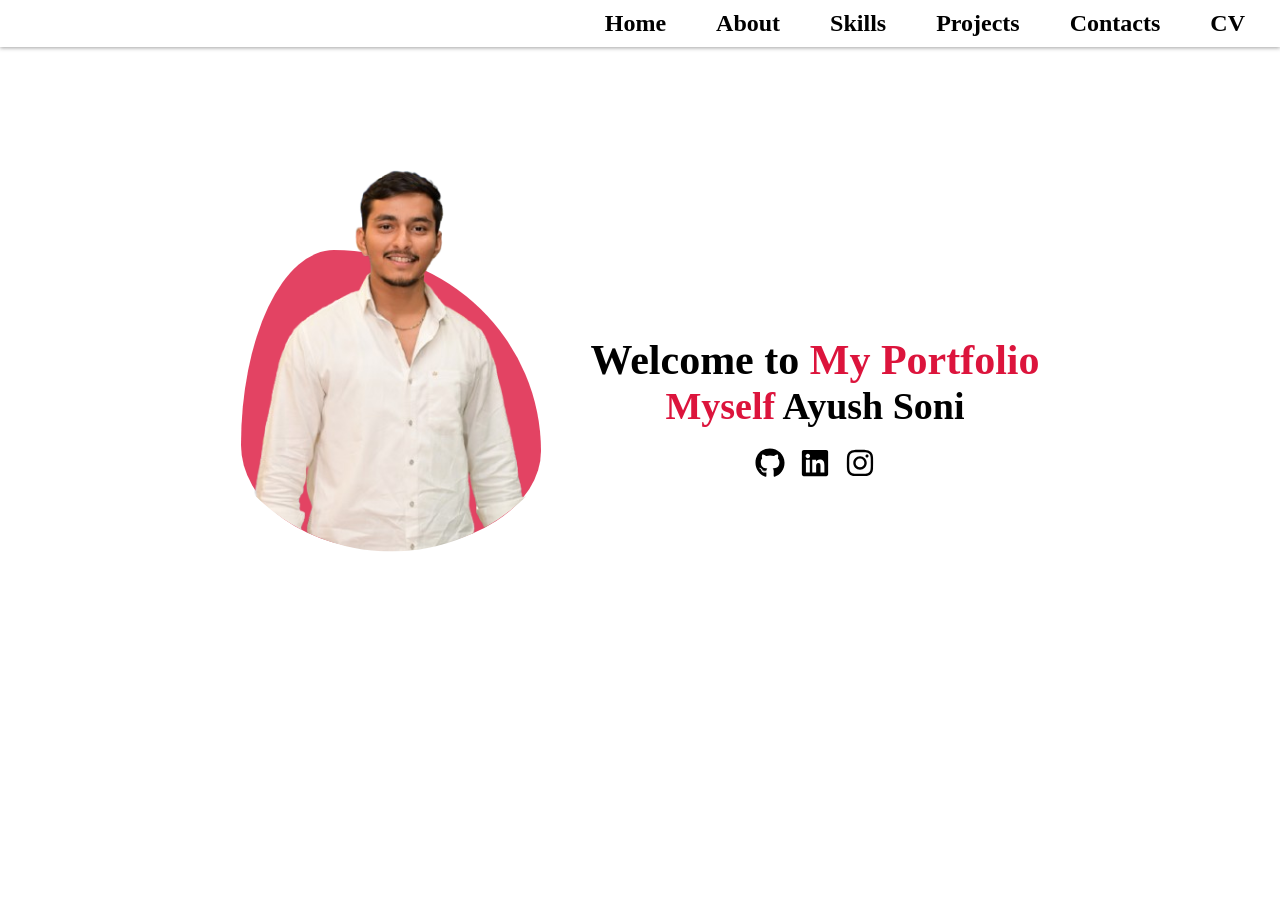
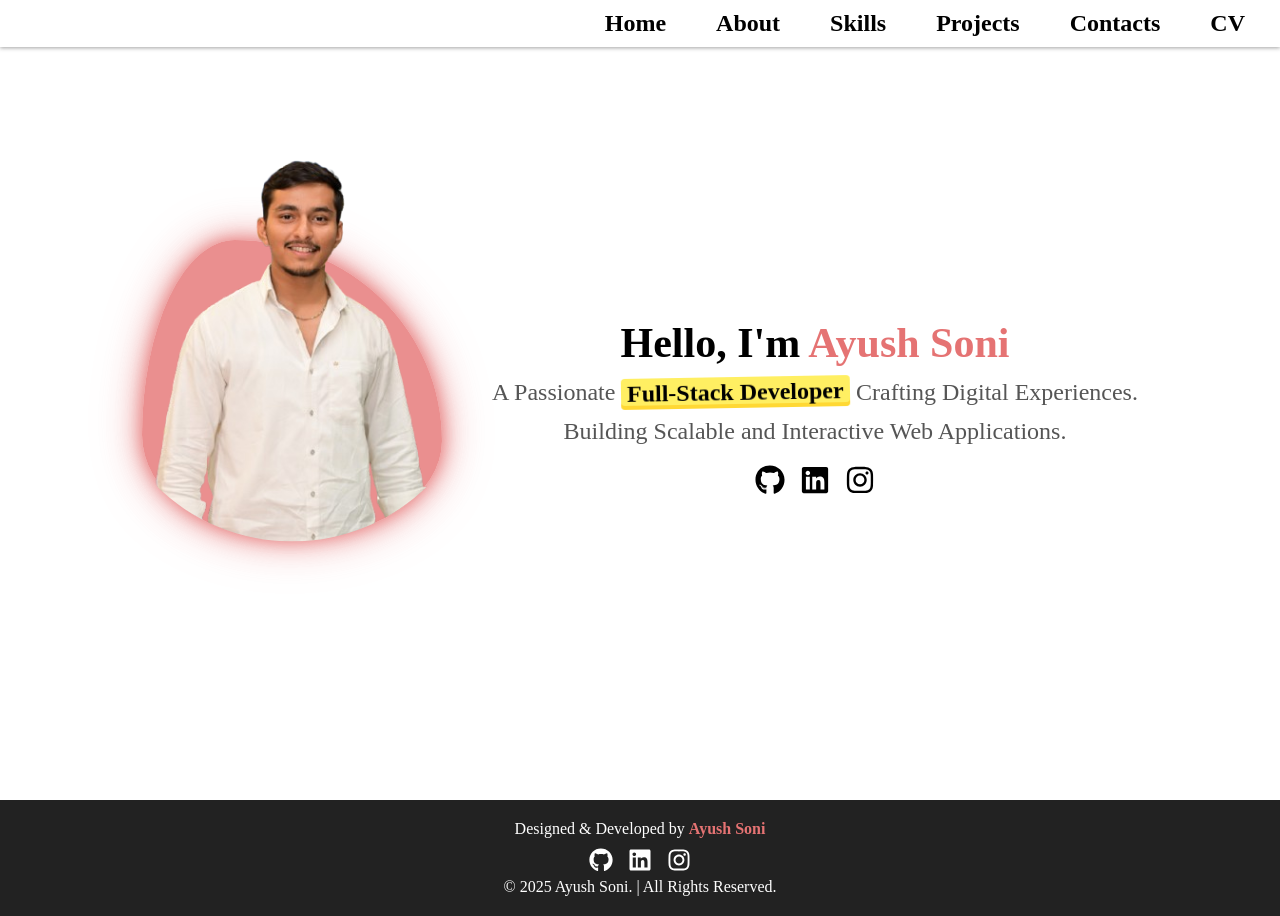
Before and after one commit to ayushsoni155/Portfolio, a React (Create React App) app: page / in a window 1280 px wide. Before the commit the page ends 800 px from the top, so only its background shows below. Built offline with nearby package versions, Linux system fonts and the light colour scheme; a web font is replaced by a local one.

Commit message:
Add files via upload

```diff
--- a/src/App.js
+++ b/src/App.js
@@ -1,6 +1,7 @@
 import { BrowserRouter as Router, Route, Routes } from "react-router-dom";
 import Header from "./components/jsx/Header";
 import LandingPage from "./components/jsx/LandingPage";
+import Footer from "./components/jsx/Footer";
 
 const App = () => {
   return (
@@ -9,6 +10,7 @@ const App = () => {
           <Routes>
             <Route path="/" element={<LandingPage/>} />
           </Routes>
+          <Footer/>
         </Router>
   );
 };
--- /dev/null
+++ b/src/components/css/Footer.css
@@ -0,0 +1,63 @@
+/* Footer Styling */
+.footer {
+    background: #222;
+    color: white;
+    text-align: center;
+    padding: 20px;
+    position: relative;
+    bottom: 0;
+    width: 100%;
+    font-size: 16px;
+    transition: all 0.5s ease-in-out;
+}
+.FooterName{
+    font-weight: bold;
+    color:  #E57373;
+}
+/* Footer Icons */
+.footerIcons {
+    margin-top: 10px;
+    display: flex;
+    justify-content: center;
+    gap: 15px;
+}
+
+.footerIcons a {
+    color: white;
+    font-size: 24px;
+    transition: transform 0.3s ease, color 0.3s ease;
+}
+
+.footerIcons a:hover {
+    transform: scale(1.2);
+    color: crimson;
+}
+
+/* Smooth Entrance Animation */
+.fadeIn {
+    opacity: 0;
+    animation: fadeInAnim 1s ease-in-out forwards;
+}
+
+@keyframes fadeInAnim {
+    from {
+        opacity: 0;
+        transform: translateY(10px);
+    }
+    to {
+        opacity: 1;
+        transform: translateY(0);
+    }
+}
+
+/* Responsive Design */
+@media screen and (max-width: 600px) {
+    .footer {
+        font-size: 14px;
+        padding: 15px;
+    }
+
+    .footerIcons a {
+        font-size: 20px;
+    }
+}
--- a/src/components/css/Header.css
+++ b/src/components/css/Header.css
@@ -4,7 +4,7 @@ header {
   width: 100%;
   top: 0;
   z-index:9999;
-  /* background-color:white; */
+  background-color:white;
   color: rgb(24, 24, 24);
   /* border-bottom: 1px solid crimson; */
   box-shadow: 0px 1px 4px rgba(24, 24, 24, 0.4);
@@ -108,7 +108,7 @@ header {
   height: 100%;
   width: 100%;
   /* background-color: #4d97e1; */
-  background-color: rgb(217, 40, 67);
+  background-color: #F28E8E;
 
   color: white;
   transition: 0.3s ease-in-out;
@@ -149,7 +149,7 @@ header {
   color: rgba(220, 20, 60, 0.6);
 } */
 .side-nav ul li a {
-  color: rgb(24, 24, 24);
+  color: white;
   text-decoration: none;
   font-size: 34px;
   font-weight: bold;
@@ -167,13 +167,13 @@ header {
   bottom: 0;
   width: 0%; /* Hidden by default */
   height: 3px;
-  background-color:  white; /* Crimson */
+  background-color: rgb(24, 24, 24); /* Crimson */
   transition: width 0.3s ease-in-out;
 }
 
 .side-nav ul li a:hover {
   /* color: crimson; */
-     color: white
+     color:rgb(24, 24, 24);
 }
 
 .side-nav ul li a:hover::after {
--- a/src/components/css/LandingPage.css
+++ b/src/components/css/LandingPage.css
@@ -9,6 +9,57 @@
     text-align: center;
     background: white;
     padding: 20px;
+    transition: all 0.5s ease-in-out;
+}
+/* Highlighter Pen Effect */
+/* .highlight {
+    font-weight: bold;
+    color: black;
+    background: linear-gradient(120deg, rgba(255, 235, 59, 0.8) 0%, rgba(255, 235, 59, 0.8) 100%);
+    padding: 2px 6px;
+    display: inline-block;
+    transform: rotate(-1deg);
+    box-shadow: inset 0 -4px rgba(255, 193, 7, 0.5);
+    border-radius: 4px;
+} */
+
+/* Highlighter Effect */
+.highlight {
+    font-weight: bold;
+    color: black;
+    padding: 2px 6px;
+    display: inline-block;
+    transform: rotate(-1deg);
+    position: relative;
+    border-radius: 4px;
+}
+
+/* Animated Background Effect */
+.highlight::before {
+    content: "";
+    position: absolute;
+    left: 0;
+    bottom: 0;
+    width: 100%;
+    height: 100%;
+    background: rgba(255, 235, 59, 0.8); /* Yellow highlighter */
+    box-shadow: inset 0 -4px rgba(255, 193, 7, 0.5);
+    border-radius: 4px;
+    z-index: -1; /* Send it behind the text */
+
+    transform: scaleX(0); /* Start with no width */
+    transform-origin: left;
+    animation: highlightFadeIn 1.2s ease-out forwards;
+}
+
+/* Animation Keyframes */
+@keyframes highlightFadeIn {
+    0% {
+        transform: scaleX(0);
+    }
+    100% {
+        transform: scaleX(1);
+    }
 }
 
 /* Shape & Image */
@@ -26,15 +77,30 @@
     position: absolute;
     width: 100%;
     height: 100%;
-    background: rgba(220, 20, 60, 0.8); /* Crimson */
-    border-radius:31% 69% 51% 49% / 65% 67% 33% 35%  ;
+    background: rgba(229, 115, 115, 0.8); /* Lighter Crimson */
+    border-radius: 31% 69% 51% 49% / 65% 67% 33% 35%;
     display: flex;
     align-items: center;
     justify-content: center;
-    overflow: visible;
+    transition: transform 0.4s ease-in-out, box-shadow 0.4s ease-in-out;
 
+    /* Glowing Effect */
+    box-shadow: 0px 0px 15px rgba(229, 115, 115, 0.8),
+                0px 0px 30px rgba(229, 115, 115, 0.6),
+                0px 0px 50px rgba(229, 115, 115, 0.4);
+    margin-bottom: 20px;
+}
 
+/* Hover Effect - Enhances Glow */
+.irregularShape:hover {
+    transform: scale(1.08);
+
+    /* Stronger Glow on Hover */
+    box-shadow: 0px 0px 20px rgba(229, 115, 115, 1),
+                0px 0px 40px rgba(229, 115, 115, 0.8),
+                0px 0px 60px rgba(229, 115, 115, 0.6);
 }
+
 /* Profile Image */
 .profileImage {
     width: 100%;
@@ -44,33 +110,37 @@
     border-radius: 50%;
     position: relative;
     top: -42px;
-
+    transition: transform 0.5s ease-in-out;
 }
 
 /* Text Section */
 .landingText {
     margin-top: 20px;
+    transition: all 0.5s ease-in-out;
 }
 
 .landingText h2 {
     font-size: 42px;
     font-weight: bold;
     color: black;
+    transition: color 0.3s ease-in-out;
+}
+
+.landingText h2 span {
+    color: #E57373; /* Lighter Crimson */
 }
 
 .landingText p {
-    font-size: 38px;
-    font-weight: bold;
-    color: crimson;
+    font-size: 24px;
+    font-weight: 500;
+    color: #555;
+    margin-top: 10px;
+    transition: color 0.3s ease-in-out;
 }
 
-.landingText span {
-    color: black;
-}
+/* .landingText span {
 
-#portred {
-    color: crimson;
-}
+} */
 
 /* Social Media Icons */
 .socialIcons {
@@ -83,22 +153,26 @@
 .socialIcons a {
     color: black;
     font-size: 30px;
-    transition: color 0.3s;
+    transition: transform 0.3s ease-in-out, color 0.3s ease-in-out;
 }
 
 .socialIcons a:hover {
-    color: rgba(220, 20, 60, 0.8);
+    color: #E57373;
+    transform: scale(1.2);
 }
 
 /* Responsive Design */
 @media screen and (max-width: 600px) {
+    .profileImage{
+        top: -39px;
+    }
     .landingPageContainer {
         flex-direction: column;
         gap: 0px;
     }
     .shapeContainer {
-        width: 300px;
-        height: 300px;
+        width: 280px;
+        height: 280px;
     }
 
     .landingText h2 {
@@ -106,7 +180,7 @@
     }
 
     .landingText p {
-        font-size: 30px;
+        font-size: 20px;
     }
 
     .socialIcons a {
--- /dev/null
+++ b/src/components/jsx/Footer.jsx
@@ -0,0 +1,29 @@
+import React from "react";
+import { FaGithub, FaInstagram, FaLinkedin } from "react-icons/fa"; // Import social icons
+import "../css/Footer.css"; // Import CSS
+
+export default function Footer() {
+  return (
+    <footer className="footer">
+      <div className="footerContent">
+        <p className="fadeIn">Designed & Developed by <span className="FooterName">Ayush Soni</span></p>
+
+        {/* Social Media Icons */}
+        <div className="footerIcons fadeIn">
+          <a href="https://github.com/ayushsoni155" target="_blank" rel="noopener noreferrer">
+            <FaGithub />
+          </a>
+          <a href="https://linkedin.com/in/ayush-soni-9b2583239" target="_blank" rel="noopener noreferrer">
+            <FaLinkedin />
+          </a>
+          <a href="https://www.instagram.com/ayushsoni.155" target="_blank" rel="noopener noreferrer">
+            <FaInstagram />
+          </a>
+        </div>
+
+        {/* Copyright Section */}
+        <p className="fadeIn">&copy; {new Date().getFullYear()} Ayush Soni. | All Rights Reserved.</p>
+      </div>
+    </footer>
+  );
+}
--- a/src/components/jsx/LandingPage.jsx
+++ b/src/components/jsx/LandingPage.jsx
@@ -1,6 +1,6 @@
 import React from "react";
-import { FaGithub, FaInstagram, FaLinkedin } from "react-icons/fa"; // Import social media icons
-import "../css/LandingPage.css"; // Importing the CSS file
+import { FaGithub, FaInstagram, FaLinkedin } from "react-icons/fa";
+import "../css/LandingPage.css";
 
 export default function LandingPage() {
   return (
@@ -14,8 +14,16 @@ export default function LandingPage() {
 
       {/* Text Section */}
       <div className="landingText">
-        <h2>Welcome to <span id="portred">My Portfolio</span></h2>
-        <p>Myself <span>Ayush Soni</span></p>
+        <h2>
+          Hello, I'm <span id="portred">Ayush Soni</span>
+        </h2>
+        <p>
+  A Passionate <span className="highlight">Full-Stack Developer</span> Crafting Digital Experiences.
+</p>
+<p>
+  Building Scalable and Interactive Web Applications.
+</p>
+
 
         {/* Social Media Icons */}
         <div className="socialIcons">
```
